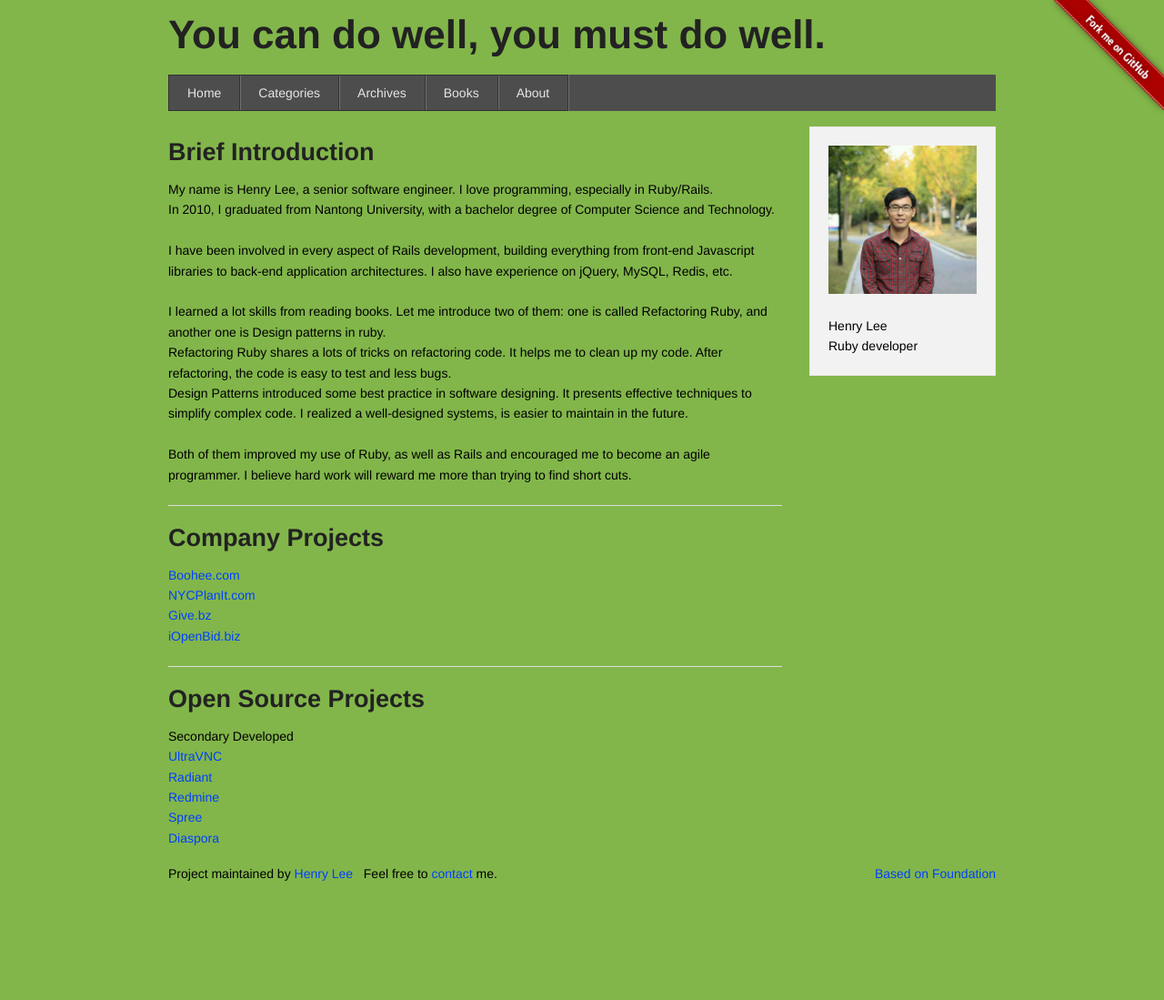
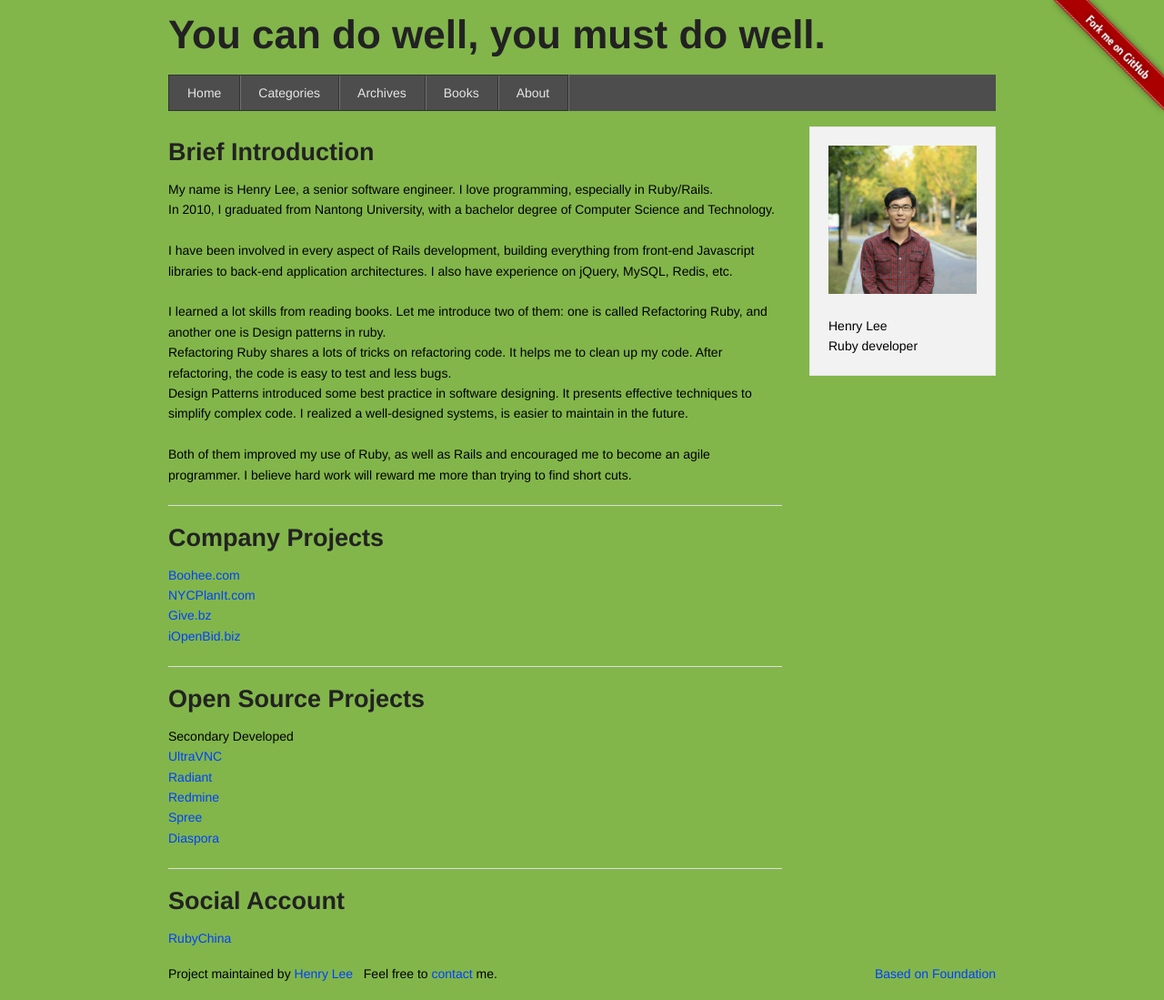
Before and after one commit to manageyp/manageyp.github.com, a Jekyll site: the page built from about.html, in a window 1280 px wide. Shown: the whole page at 91% size. Built offline with Jekyll 4.4.1, drawn with Linux system fonts in a browser that asks for light colours; nearby versions of some CDN libraries; before the commit the page ends 989 px from its top, so only the background shows below that.

Commit message:
[Change] blog about me

```diff
--- a/about.html
+++ b/about.html
@@ -51,3 +51,10 @@ permalink: /about/
     <a href="http://diaspora.github.io/diaspora/" target="_blank" alt="Distributed and contextual social networking"> Diaspora </a></br>
   </p>
 </div>
+<hr />
+<div>
+  <h3>Social Account</h3>
+  <p>
+    <a href="http://ruby-china.org/manageyp" target="_blank" alt="RubyChina">RubyChina</a>
+  </p>
+</div>
```
